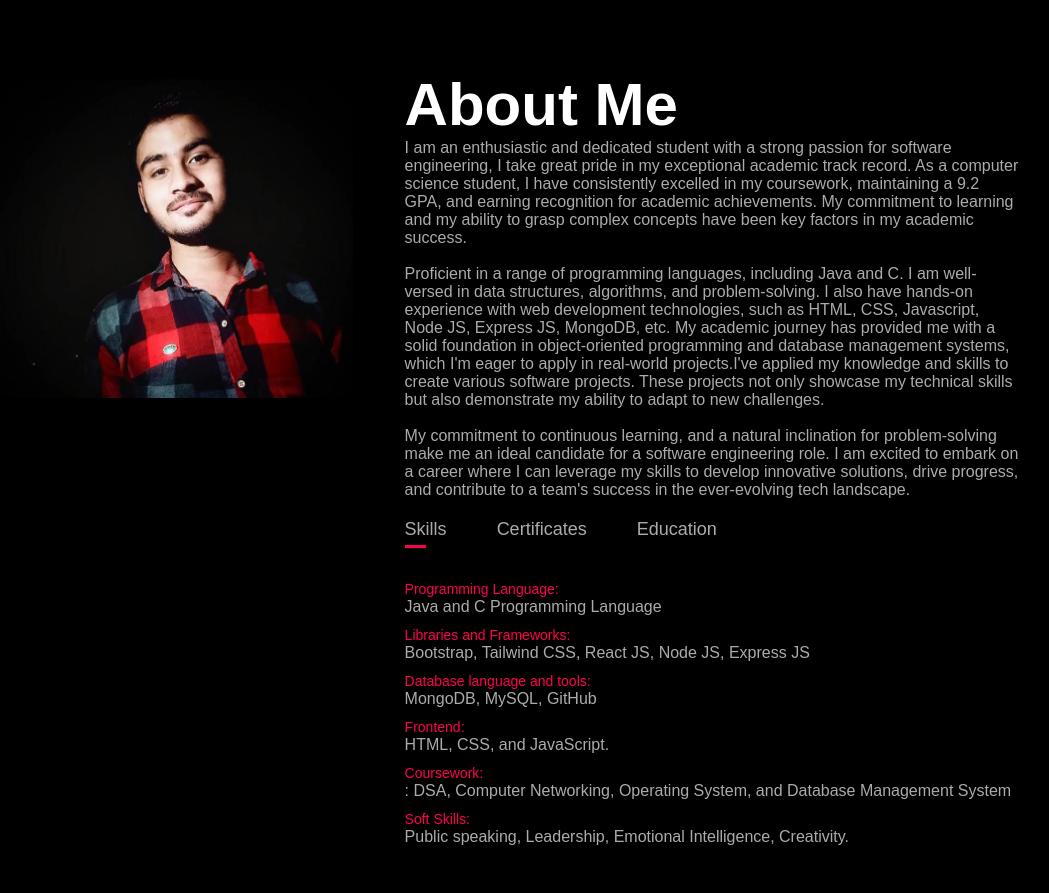
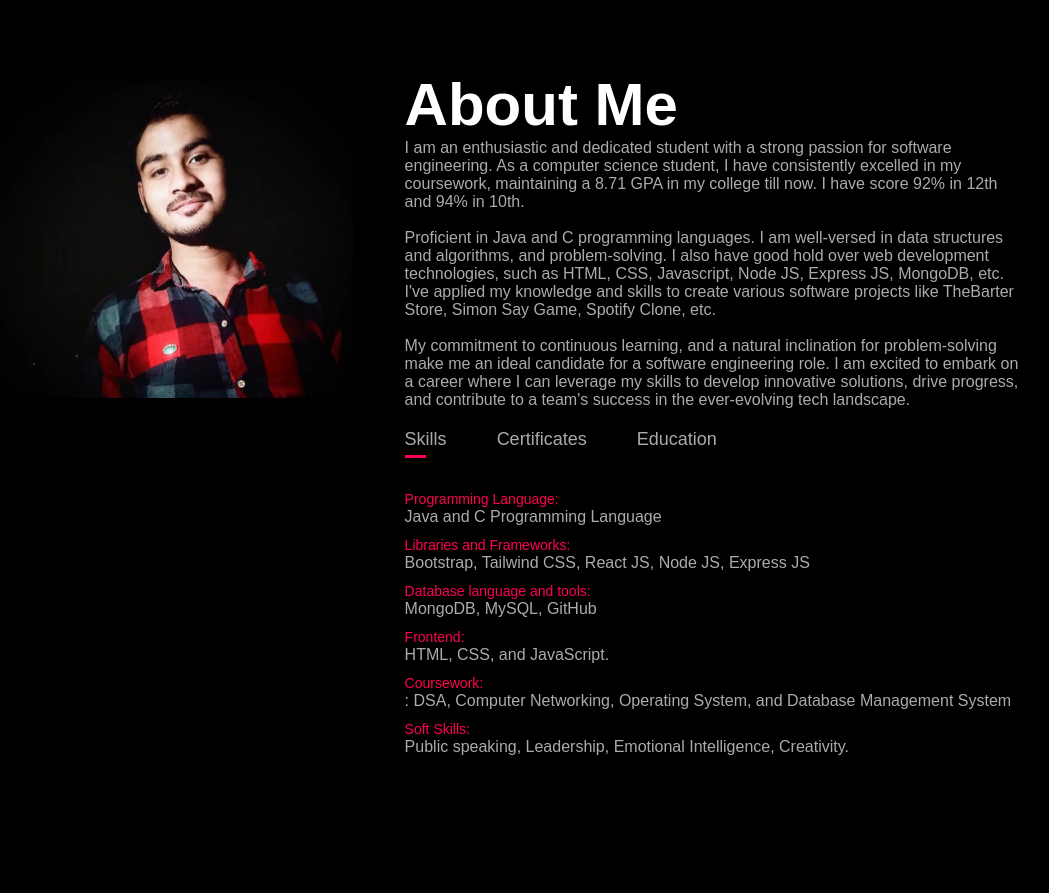
Before and after one commit to ASMITSRIVASTAVA0/asmitPortfolio, a plain HTML site: page index.html in a window 1280 px wide. Shown: the part 820-1713 px from the top of the page, without its empty margins (133-1182 px from the left). Drawn offline with Linux system fonts and the light colour scheme.

Commit message:
about me change

```diff
--- a/index.html
+++ b/index.html
@@ -50,9 +50,9 @@
                 </div>
                 <div class="about-col-2">
                     <h1 class="sub-title">About Me</h1>
-                    <p>I am an enthusiastic and dedicated student with a strong passion for software engineering, I take great pride in my exceptional academic track record. As a computer science student, I have consistently excelled in my coursework, maintaining a 9.2 GPA, and earning recognition for academic achievements. My commitment to learning and my ability to grasp complex concepts have been key factors in my academic success.</p>
+                    <p>I am an enthusiastic and dedicated student with a strong passion for software engineering. As a computer science student, I have consistently excelled in my coursework, maintaining a 8.71 GPA in my college till now. I have score 92% in 12th and 94% in 10th. </p>
                     <br>
-                    <p>Proficient in a range of programming languages, including Java and C. I am well-versed in data structures, algorithms, and problem-solving. I also have hands-on experience with web development technologies, such as HTML, CSS, Javascript, Node JS, Express JS, MongoDB, etc. My academic journey has provided me with a solid foundation in object-oriented programming and database management systems, which I'm eager to apply in real-world projects.I've applied my knowledge and skills to create various software projects. These projects not only showcase my technical skills but also demonstrate my ability to adapt to new challenges.</p>
+                    <p>Proficient in Java and C programming languages. I am well-versed in data structures and algorithms, and problem-solving. I also have good hold over web development technologies, such as HTML, CSS, Javascript, Node JS, Express JS, MongoDB, etc. I've applied my knowledge and skills to create various software projects like TheBarter Store, Simon Say Game, Spotify Clone, etc.</p>
                     <br>
                     <P>My commitment to continuous learning, and a natural inclination for problem-solving make me an ideal candidate for a software engineering role. I am excited to embark on a career where I can leverage my skills to develop innovative solutions, drive progress, and contribute to a team's success in the ever-evolving tech landscape.</P>
                 <p>
--- a/style.css
+++ b/style.css
@@ -17,6 +17,7 @@ body{
     /* background-image: url("/Images/bgimg.jpg"); */
     background-size:cover;
     background-position:center;
+    /* asdjkl */
 }
 .container{
     /* padding:0.5rem 3rem; */
```
Also changed, not shown: 1 other file.
